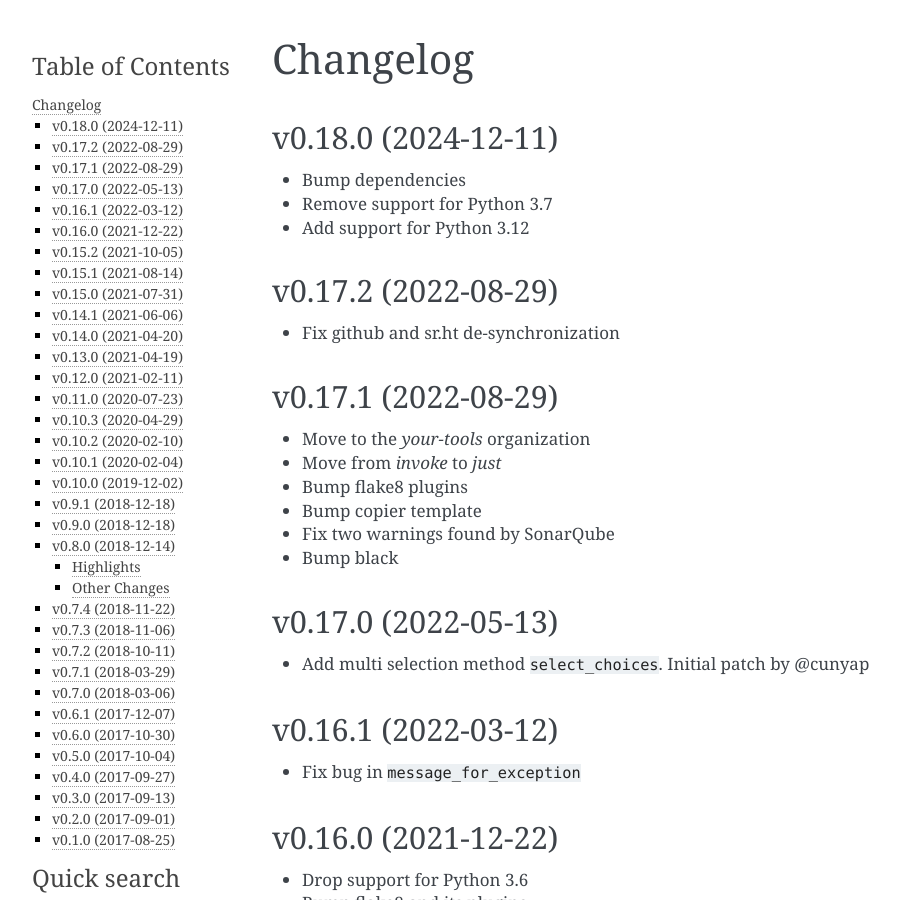
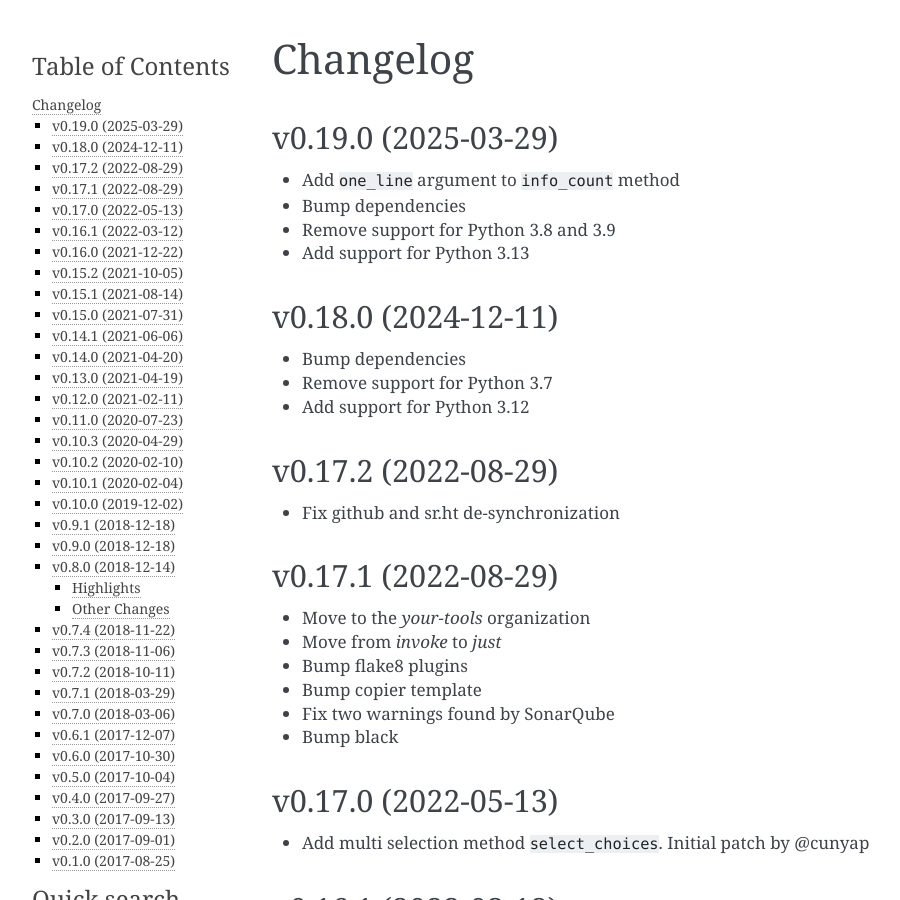
Before and after one commit to your-tools/python-cli-ui, a Sphinx documentation site: the page built from docs/changelog.rst, in a window 1280 px wide and 900 px high. Shown: the whole window, without its empty margins (148-1048 px from the left). Built offline with Sphinx 7.4.7, drawn with Linux system fonts in a browser that asks for light colours.

Commit message:
Bump changelog

```diff
--- a/docs/changelog.rst
+++ b/docs/changelog.rst
@@ -1,5 +1,15 @@
 Changelog
 ----------
+
+v0.19.0 (2025-03-29)
+++++++++++++++++++++
+
+* Add ``one_line`` argument to ``info_count``  method
+* Bump dependencies
+* Remove support for Python 3.8 and 3.9
+* Add support for Python 3.13
+
+
 
 v0.18.0 (2024-12-11)
 ++++++++++++++++++++
```
